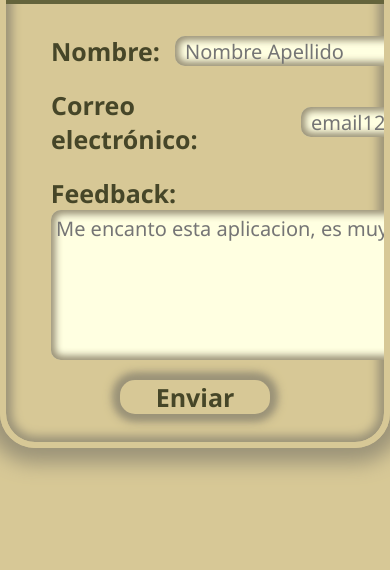
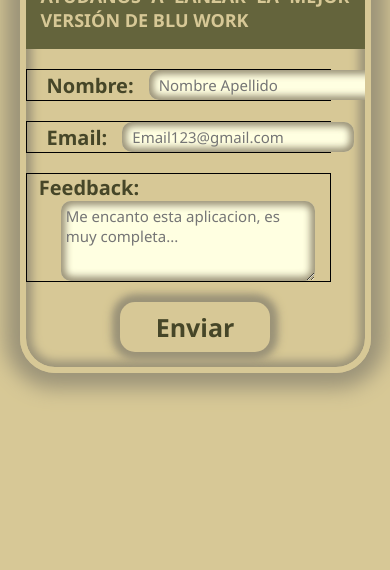
Before and after one commit to KneffY/test_1, a plain HTML site: page index.html in a window 390 px wide. Shown: the part 274-844 px from the top of the page. Drawn offline with Linux system fonts and the light colour scheme.

Commit message:
to phone

```diff
--- a/index.html
+++ b/index.html
@@ -17,8 +17,8 @@
         </div>
 
         <div class="email wrapper">
-            <label for="email">Correo electrónico:</label>
-            <input type="email" id="email_id" name="email" required placeholder="email123@gmail.com">
+            <label for="email">Email:</label>
+            <input type="email" id="email_id" name="email" required placeholder="Email123@gmail.com">
         </div>
 
         <div class="feedback wrapper">
--- a/style.css
+++ b/style.css
@@ -17,32 +17,33 @@ body {
 }
 
 form {
-    width: 600px;
-    height: 600px;
+    width: 90%;
+    height: 450px;
     border-radius: 35px;
     border: 6px solid rgb(215, 200, 150);
     box-shadow: inset 0 0 10px 6px rgb(155, 147, 120), 0 0 20px 15px rgb(155, 147, 120);
 
     font-family: 'Segoe UI', Tahoma, Geneva, Verdana, sans-serif;
     font-weight: bolder;
-    font-size: 25px;
+    font-size: 20px;
     display: flex;
     justify-content: center;
     align-items: c;
     flex-direction: column;
     /* align-content: space-between; */
-    padding: 45px;
+    /* padding: 45px; */
     overflow: hidden;
 
 }
 
 .title {
-    width: 600px;
-    height: 160px;
-    margin-left: -50px;
-    margin-bottom: 30px;
-    padding: 20px;
-    font-size: 30px;
+    margin-top: 25px;
+    width: 100%;
+    height: 80px;
+    /* margin-left: -50px; */
+    margin-bottom: 20px;
+    padding: 15px;
+    font-size: 18px;
     justify-content: center;
     text-align: justify;
     color: rgb(215, 200, 150);
@@ -50,11 +51,13 @@ form {
 }
 
 .wrapper {
-    width: 500px;
+    padding-left: 20px;
+    width: 90%;
     /* background: red; */
     margin-bottom: 20px;
     display: flex;
     align-items: center;
+    border: 1px solid black;
 }
 
 #name_id, #email_id {
@@ -65,15 +68,15 @@ form {
     background: rgb(255, 255, 225);
     border: none;
     box-shadow: inset 0 0 8px 2px rgb(155, 147, 120), inset 0 0 8px 2px rgb(155, 147, 120);
-    font-size: 20px;
+    font-size: 15px;
     padding-left: 10px;
     font-family: 'Segoe UI', Tahoma, Geneva, Verdana, sans-serif;
     overflow: hidden;
 }
 
 #fb_id {
-    width: 500px;
-    height: 150px;
+    width: 90%;
+    height: 80px;
     background: rgb(255, 255, 225);
     border-radius: 10px;
     overflow: hidden;
@@ -81,7 +84,7 @@ form {
     border: none;
 
     padding: 5px;
-    font-size: 20px;
+    font-size: 15px;
     font-family: 'Segoe UI', Tahoma, Geneva, Verdana, sans-serif;
 }
 
@@ -93,7 +96,8 @@ form {
 }
 
 #fb_lbl {
-    margin-left: -375px;
+    margin-right: 70%;
+    /* flex */
 }
 
 button {
```
